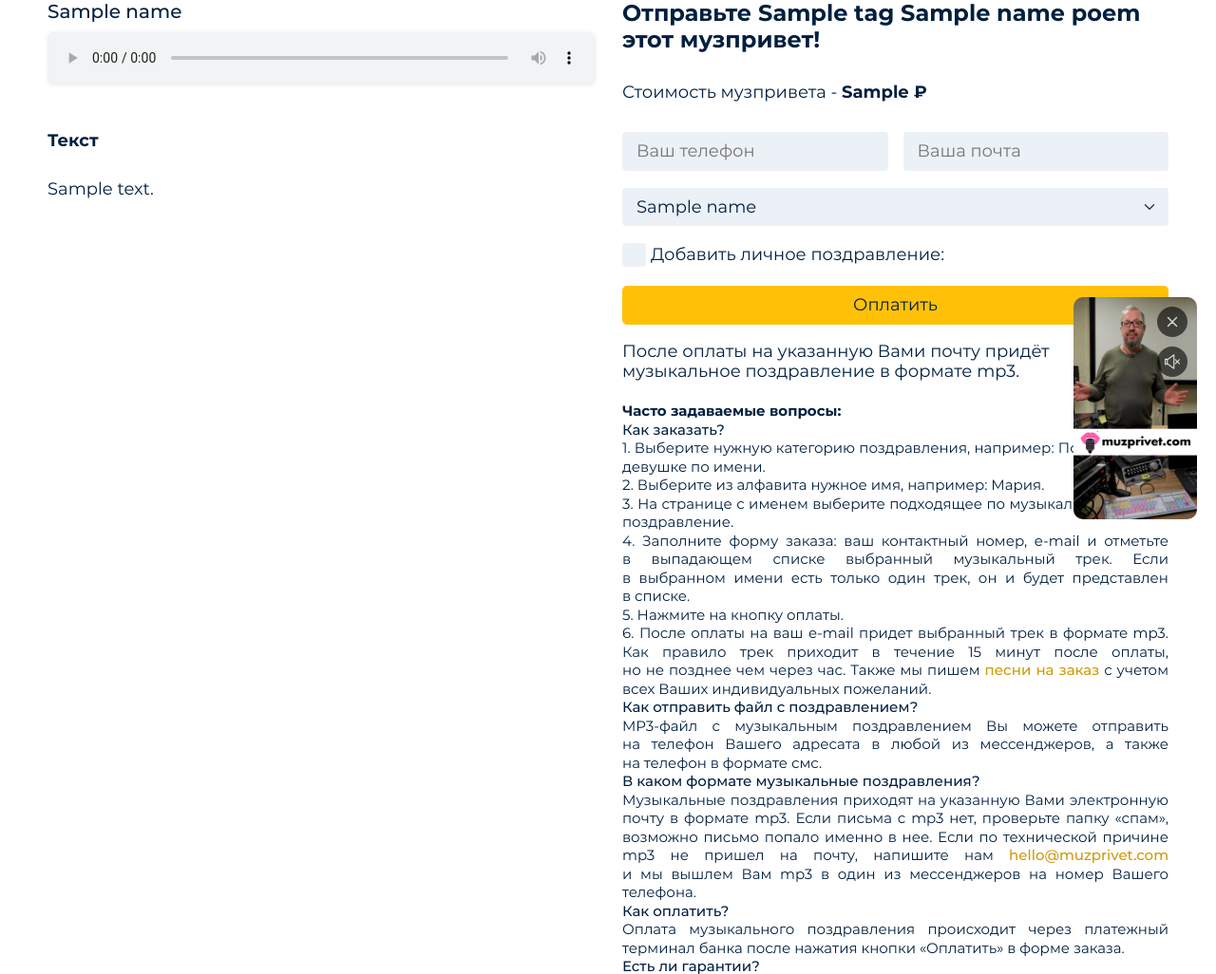
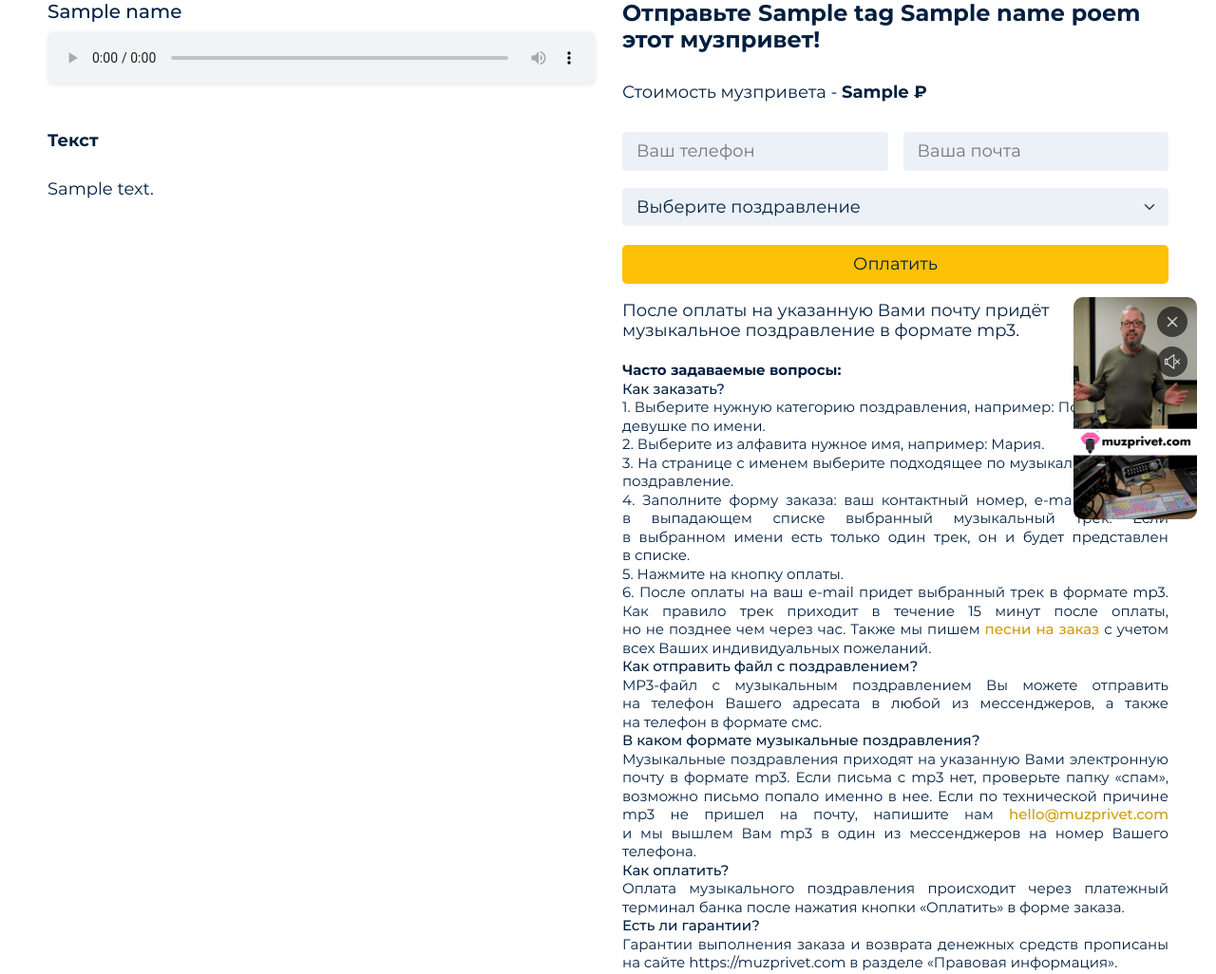
Before and after one commit to AlenaAndrievska/mus-privet, a Django app: template project/musprivet/templates/musprivet/name_poem_detail.html in a window 1280 px wide. Shown: the part 229-1255 px from the top of the page at 95% size. Run offline with Django 4.2, Linux system fonts and the light colour scheme; tables that the repository leaves empty hold one stand-in row (values such as "Sample post"); the template is opened without the code that fills it: values that come from a table or form of the project are taken from there, most other values are stand-ins (such as "Sample title", 1, 10 or a date in 2020); some libraries are stand-ins or nearby versions; grey boxes are pictures that could not be loaded.

Commit message:
edits 03.12.2024

```diff
--- a/project/musprivet/static/css/style.css
+++ b/project/musprivet/static/css/style.css
@@ -834,7 +834,8 @@ audio::-webkit-media-controls-panel {
 }
 
 .ready-variants__link:hover {
-  opacity: 0.9;
+  opacity: 0.7;
+  box-shadow: 0 0 3px burlywood;
 }
 
 /* Активная вкладка  */
@@ -2465,6 +2466,7 @@ audio::-webkit-media-controls-panel {
 
 .zakaz__form-list {
   row-gap: 18px;
+  margin-bottom: 20px;
 }
 
 /* Замена gutter  */
--- a/project/musprivet/static/js/main.js
+++ b/project/musprivet/static/js/main.js
@@ -4,7 +4,17 @@ navSecondLevel.addEventListener('mouseover', () => {
   document.querySelector('.nav__list-2level').classList.toggle('hidden');
 })
 
-
+// Функция для добавления стилей ссылкам папе, маме, жене, мужу и т.д. на главной странице
+const colorsArray = ['ready-variants__link_green', 'ready-variants__link_red', 'ready-variants__link_verygreen', 'ready-variants__link_yellow', 'ready-variants__link_siren', 'ready-variants__link_puppy', 'ready-variants__link_softblue', 'ready-variants__link_browny', 'ready-variants__link_blue', 'ready-variants__link_strongyellow', 'ready-variants__link_orange', 'ready-variants__link_chery'];
+const readyVariantsLink = Array.from(document.querySelectorAll('.ready-variants__link'));
+readyVariantsLink.forEach((a)=> {
+  a.classList.remove('ready-variants__link_siren');
+})
+for (let i = 0; i < readyVariantsLink.length; i++) {
+if (colorsArray[i] === undefined) {colorsArray[i] = colorsArray[i-1];
+}
+  readyVariantsLink[i].classList.add(colorsArray[i]);
+}
 
 // СТРЕЛОЧКА НАВЕРХ
 document.addEventListener("DOMContentLoaded", function () {
--- a/project/musprivet/templates/musprivet/name_poem_detail.html
+++ b/project/musprivet/templates/musprivet/name_poem_detail.html
@@ -39,7 +39,7 @@
                 </ul>
           </div>
           <div class="col-12 col-lg-6">
-            <h2 class="zakaz__second-title">Отправьте {{ current_tag.name }} {{ name_poem.name }} этот музпривет!</h2>
+            <h2 class="zakaz__second-title">Отправьте {{ current_tag.name|remove_greeting }} {{ name_poem.name }} этот музпривет!</h2>
             <p class="zakaz__price">Стоимость музпривета - <b>{{ price.price }} ₽</b></p>
               <form class="zakaz__form" method="post">
                   {% csrf_token %}
@@ -51,17 +51,12 @@
                   <input required class="zakaz__form-input" id="zakaz__form-mail" name="email" type="email" placeholder="Ваша почта">
                 </li>
                 <li class="col-12 flex flex-column">
-                  <select class="zakaz__form-select" id="zakaz__form-select" name="service" required>
+                  <select required class="zakaz__form-select" name="zakaz__form-select" id="zakaz__form-select">
+                    <option disabled selected value="">Выберите поздравление</option>
                     {% for service in name_congrats %}
                         <option value="{{ service.id }}">{{ service.title }}</option>
                     {% endfor %}
                   </select>
-                </li>
-                <li class="col-12">
-                  <input class="zakaz__form-input  zakaz__form-select_checked" id="zakaz__form-add-own-congr"
-                    type="checkbox" name="add_congratulation">
-                  <label tabindex="0" class="zakaz__form-label zakaz__form-label_styled" for="zakaz__form-add-own-congr">Добавить личное поздравление:</label>
-                  <textarea class="zakaz__form-textarea" id="zakaz__form-message" name="congratulation" placeholder="Напишите ваше личное поздравление. Например, Алексей поздравляет любимую жену Валерию. Ваш текст, озвученный голосом, прозвучит сразу&nbsp;же после музпривета."></textarea>
                 </li>
               </ul>
               <button type="submit" class="btn zakaz__form-link">Оплатить</button>
--- a/project/musprivet/templatetags/custom_filters.py
+++ b/project/musprivet/templatetags/custom_filters.py
@@ -31,3 +31,7 @@ def split_paragraphs(value):
 @register.filter
 def split_lines(value):
     return value.splitlines()
+
+@register.filter
+def remove_greeting(value):
+    return value.replace('Поздравление ', '')
```
Also changed, not shown: 1 other file.
